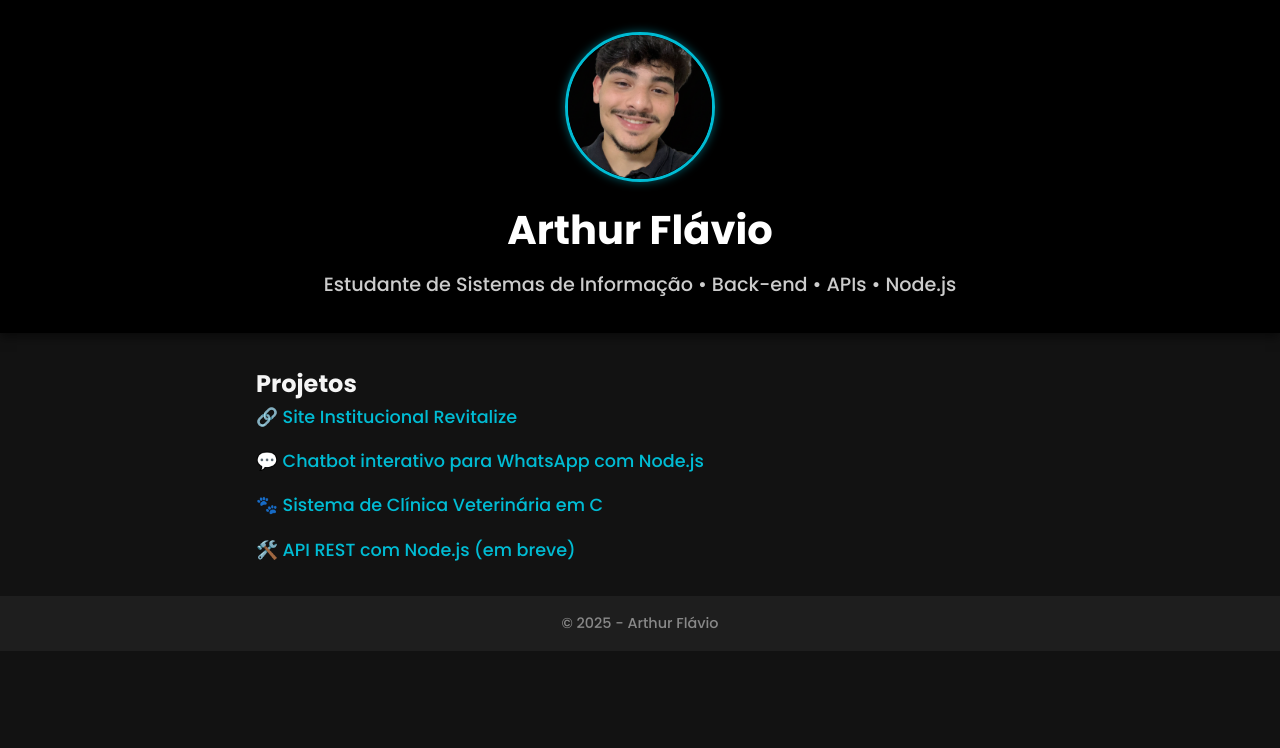
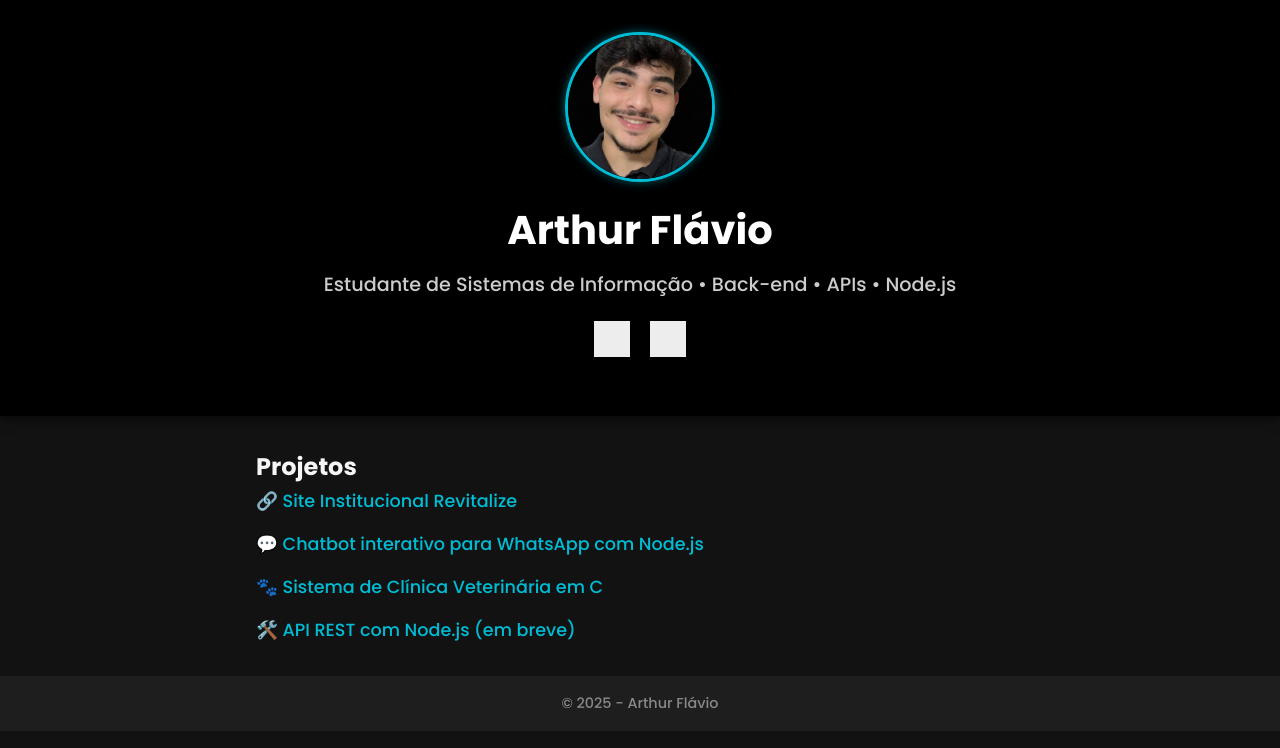
Before and after one commit to arthurr-arauj/Portfolio, a plain HTML site: page index.html in a window 1280 px wide. Drawn offline with Linux system fonts and the light colour scheme; grey boxes are pictures that could not be loaded.

Commit message:
adição links LinkedIn e GitHub e animaçõe projetos

```diff
--- a/index.html
+++ b/index.html
@@ -15,6 +15,15 @@
         </div>
         <h1>Arthur Flávio</h1>
         <p>Estudante de Sistemas de Informação • Back-end • APIs • Node.js</p>
+        <div class="social-buttons">
+        <a href="https://www.linkedin.com/in/arthurflavioaraujo" target="_blank" aria-label="LinkedIn">
+       <img src="https://cdn.jsdelivr.net/gh/devicons/devicon/icons/linkedin/linkedin-original.svg" alt="LinkedIn" />
+        </a>
+        <a href="https://github.com/arthurr-arauj" target="_blank" aria-label="GitHub">
+       <img src="https://cdn.jsdelivr.net/gh/devicons/devicon/icons/github/github-original.svg" alt="GitHub" />
+        </a>
+        </div>
+
     </header>
 
     <main>
--- a/style.css
+++ b/style.css
@@ -194,3 +194,33 @@ a:hover {
 .back-to-home-btn:hover {
     transform: scale(1.1); /* Aumenta um pouco de tamanho ao passar o mouse */
 }
+
+.social-buttons {
+  display: flex;
+  justify-content: center;
+  gap: 20px;
+  margin: 20px 0;
+}
+
+.social-buttons a img {
+  width: 36px;
+  height: 36px;
+  filter: brightness(1.5);
+  transition: transform 0.2s ease, filter 0.3s;
+}
+
+.social-buttons a:hover img {
+  transform: scale(1.1);
+  filter: brightness(2);
+}
+
+main ul li {
+  margin-bottom: 15px;
+}
+
+ul li a {
+  transition: transform 0.2s ease;
+}
+ul li a:hover {
+  transform: translateX(5px);
+}
```
Also changed, not shown: projetos/clinica-veterinaria.html (+1 -1 lines).
